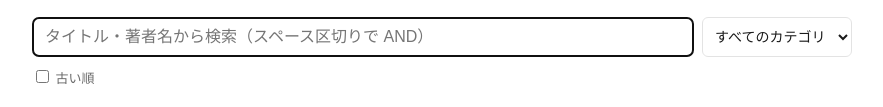
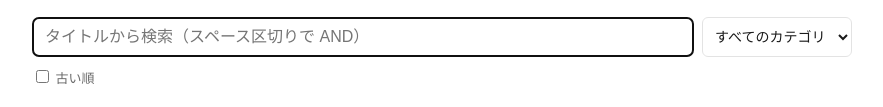
Before and after one commit to nzanke/febri-archive, a plain HTML site: page index.html in a window 1280 px wide. Shown: the part 214-321 px from the top of the page, without its empty margins (198-1081 px from the left). Drawn offline with Linux system fonts and the light colour scheme.

Commit message:
検索欄の案内から「著者名」を外す
Co-Authored-By: Claude Opus 5.5 <noreply@anthropic.com>
Claude-Session: https://claude.ai/code/session_017gxvkcS4aNnyFn58X4FLiD

```diff
--- a/index.html
+++ b/index.html
@@ -57,7 +57,7 @@
   <p class="lead">アニメ情報サイト Febri（febri.jp、2026年11月25日閉鎖）、アキバ総研（akiba-souken.com、2024年10月閉鎖）、bonet（bonet.info、2016年ごろ更新終了）のインタビューを、インターネットアーカイブの保存ページへのリンクとあわせてまとめた索引です。アキバ総研の記事一覧は <a href="https://github.com/fushihara/akiba-souken-crawler">fushihara さんの収集データ</a>（CC0）によります。アキバ総研と bonet のコラムは<a href="series.html">連載一覧</a>にまとめています。bonet の日付に「頃」とあるものは、記事番号から推定した日付です。<span id="gen"></span></p>
 
   <div class="bar">
-    <input type="search" id="q" placeholder="タイトル・著者名から検索（スペース区切りで AND）" autofocus>
+    <input type="search" id="q" placeholder="タイトルから検索（スペース区切りで AND）" autofocus>
     <select id="cat"><option value="">すべてのカテゴリ</option></select>
   </div>
   <div class="opts">
```
